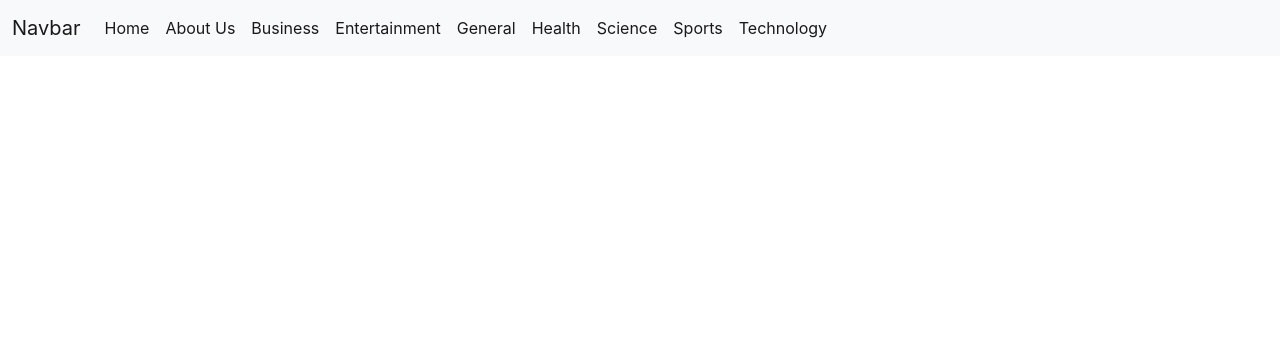
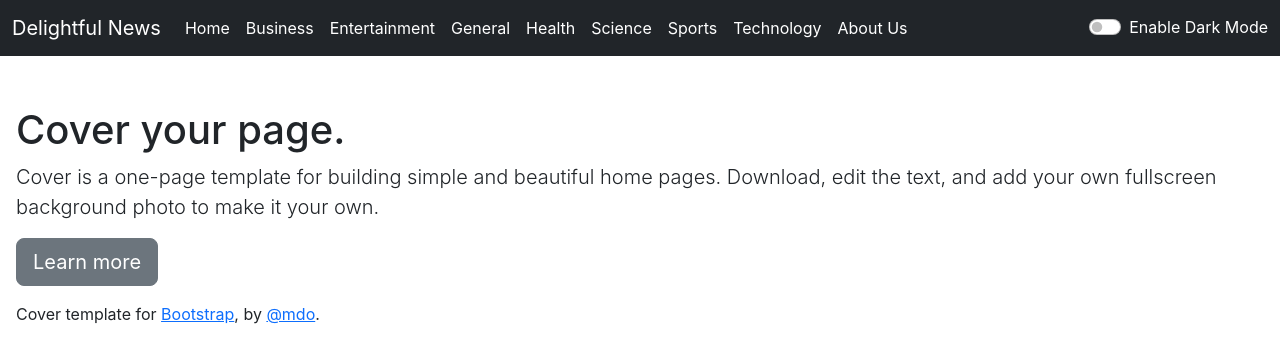
Before and after one commit to Jayesh877/Delightful-News, a React (Create React App) app: page /about in a window 1280 px wide. Shown: the top 362 px of the page. Built offline with nearby package versions, Linux system fonts and the light colour scheme; no server answers.

Commit message:
Added Dark Mode and removed some errors

```diff
--- a/public/index.html
+++ b/public/index.html
@@ -27,7 +27,7 @@
       work correctly both with client-side routing and a non-root public URL.
       Learn how to configure a non-root public URL by running `npm run build`.
     -->
-    <title>React App</title>
+    <title>Delightful-News</title>
   </head>
   <body>
     <noscript>You need to enable JavaScript to run this app.</noscript>
@@ -41,6 +41,8 @@
 
       To begin the development, run `npm start` or `yarn start`.
       To create a production bundle, use `npm run build` or `yarn build`.
+
     -->
+    <script src="https://cdn.jsdelivr.net/npm/bootstrap@5.2.2/dist/js/bootstrap.bundle.min.js" integrity="sha384-OERcA2EqjJCMA+/3y+gxIOqMEjwtxJY7qPCqsdltbNJuaOe923+mo//f6V8Qbsw3" crossorigin="anonymous"></script>
   </body>
 </html>
--- a/src/App.js
+++ b/src/App.js
@@ -8,6 +8,7 @@ import {
   Route
 } from "react-router-dom";
 import LoadingBar from 'react-top-loading-bar';
+import AboutUs from './component/AboutUs';
 
 
 
@@ -15,25 +16,48 @@ import LoadingBar from 'react-top-loading-bar';
 export default function App() {
   const [progress, setProgress] = useState(0)
     let pageSize=5,apiKey=process.env.REACT_APP_NEWS_API;
+    let [color, setcolor] = useState('dark');
+    const toggle=()=>
+    {
+      if(color==='dark')
+      {
+        setcolor('light');
+        // document.body.style.backgroundColor='rgb(2,0,36)';
+        // document.body.style.backgroundColor='#0d0160'
+               // background: rgb(2,0,36);
+// background: linear-gradient(90deg, rgba(2,0,36,1) 0%, rgba(35,9,121,1) 35%, rgba(0,212,255,1) 100%);
+// background-image: linear-gradient(to right, #0a184d, #041a62, #011b77, #061a8c, #1616a1);
+// background-image: radial-gradient(circle, #0a184d, #041a62, #011b77, #061a8c, #1616a1);
+// background-image: linear-gradient(to left top, #000000, #16000d, #1f021b, #20072c, #130f40);
+        document.body.style.backgroundImage=`linear-gradient(to left top, #000000, #16000d, #1f021b, #20072c, #130f40)`;
+      }
+      else
+      {
+        setcolor('dark');
+        // background-image: linear-gradient(to left top, #ffffff, #ffffff, #ffffff, #ffffff, #ffffff);
+        document.body.style.backgroundImage=`linear-gradient(to left top, #ffffff, #ffffff, #ffffff, #ffffff, #ffffff)`;
+      }
+    }
 
     return (
       <div>
       <Router>
-      <Navbar/>
+      <Navbar color={color} toggle={toggle}/>
       <LoadingBar
         color='#f11946'
         progress={progress}
         // onLoaderFinished={() => setProgress()}
       />
       <Routes>
-          <Route exact path="/" element={<News setProgress={setProgress}  id="1" key="m" apikey={apiKey} pageSize={pageSize} country="in" category="general"/>}></Route>
-          <Route exact path="/business" element={<News setProgress={setProgress}  id="2" key="business" apikey={apiKey} pageSize={pageSize} country="in" category="business"/>}></Route>
-          <Route exact path="/entertainment" element={<News setProgress={setProgress}  id="3" key="entertainment" apikey={apiKey} pageSize={pageSize} country="in" category="entertainment"/>}></Route>
-          <Route exact path="/general" element={<News setProgress={setProgress}  id="4" key="general" apikey={apiKey} pageSize={pageSize} country="in" category="general"/>}></Route>
-          <Route exact path="/health" element={<News setProgress={setProgress}  id="5" key="health" apikey={apiKey} pageSize={pageSize} country="in" category="health"/>}></Route>
-          <Route exact path="/science" element={<News setProgress={setProgress}  id="6" key="science" apikey={apiKey} pageSize={pageSize} country="in" category="science"/>}></Route>
-          <Route exact path="/sports" element={<News setProgress={setProgress}  id="7" key="sports" apikey={apiKey} pageSize={pageSize} country="in" category="sports"/>}></Route>
-          <Route exact path="/technology" element={<News setProgress={setProgress}  id="8" key="technology" apikey={apiKey} pageSize={pageSize} country="in" category="technology"/>}></Route>
+          <Route exact path="/" element={<News color={color} setProgress={setProgress}  id="1" key="m" apikey={apiKey} pageSize={pageSize} country="in" category="general"/>}></Route>
+          <Route exact path="/business" element={<News color={color} setProgress={setProgress}  id="2" key="business" apikey={apiKey} pageSize={pageSize} country="in" category="business"/>}></Route>
+          <Route exact path="/entertainment" element={<News color={color} setProgress={setProgress}  id="3" key="entertainment" apikey={apiKey} pageSize={pageSize} country="in" category="entertainment"/>}></Route>
+          <Route exact path="/general" element={<News color={color} setProgress={setProgress}  id="4" key="general" apikey={apiKey} pageSize={pageSize} country="in" category="general"/>}></Route>
+          <Route exact path="/health" element={<News color={color} setProgress={setProgress}  id="5" key="health" apikey={apiKey} pageSize={pageSize} country="in" category="health"/>}></Route>
+          <Route exact path="/science" element={<News color={color} setProgress={setProgress}  id="6" key="science" apikey={apiKey} pageSize={pageSize} country="in" category="science"/>}></Route>
+          <Route exact path="/sports" element={<News color={color} setProgress={setProgress}  id="7" key="sports" apikey={apiKey} pageSize={pageSize} country="in" category="sports"/>}></Route>
+          <Route exact path="/technology" element={<News color={color} setProgress={setProgress}  id="8" key="technology" apikey={apiKey} pageSize={pageSize} country="in" category="technology"/>}></Route>
+          <Route exact path="/about" element={<AboutUs color={color}/>}/>
         </Routes>
 
 
--- /dev/null
+++ b/src/component/AboutUs.js
@@ -0,0 +1,26 @@
+import React from 'react'
+import Navbar from './Navbar'
+
+export default function AboutUs(props) {
+  return (
+    <div>
+        <Navbar/>
+        <div className="cover-container d-flex h-100 p-3 mx-auto flex-column" style={{marginTop: '90px'}}>
+
+      <main role="main" className="inner cover">
+        <h1 className="cover-heading">Cover your page.</h1>
+        <p className="lead">Cover is a one-page template for building simple and beautiful home pages. Download, edit the text, and add your own fullscreen background photo to make it your own.</p>
+        <p className="lead">
+          <a href="#" className="btn btn-lg btn-secondary">Learn more</a>
+        </p>
+      </main>
+
+      <footer className="mastfoot mt-auto">
+        <div className="inner">
+          <p>Cover template for <a href="https://getbootstrap.com/">Bootstrap</a>, by <a href="https://twitter.com/mdo">@mdo</a>.</p>
+        </div>
+      </footer>
+    </div>
+    </div>
+  )
+}
--- a/src/component/Navbar.js
+++ b/src/component/Navbar.js
@@ -2,32 +2,36 @@ import React from 'react'
 import {
   Link
 } from "react-router-dom";
-const Navbar =()=>{
+const Navbar =(props)=>{
+
     return (
-        <nav className="navbar fixed-top navbar-expand-lg bg-light">
+        <nav className={`navbar fixed-top navbar-expand-lg bg-${props.color==='dark'?'light ':'dark'}`}>
         <div className="container-fluid">
-          <Link className="navbar-brand" to="/">Navbar</Link>
+          <Link style={{color:props.color==='dark'?'black':'white'}} className="navbar-brand" to="/">Delightful News</Link>
           <button className="navbar-toggler" type="button" data-bs-toggle="collapse" data-bs-target="#navbarSupportedContent" aria-controls="navbarSupportedContent" aria-expanded="false" aria-label="Toggle navigation">
             <span className="navbar-toggler-icon"></span>
           </button>
-          <div className="collapse navbar-collapse" id="navbarSupportedContent">
-            <ul className="navbar-nav me-auto mb-2 mb-lg-0">
-              <li className="nav-item">
-                <Link className="nav-link active" aria-current="page" to="/">Home</Link>
+          <div className="collapse navbar-collapse" id="navbarSupportedContent" >
+            <ul className="navbar-nav me-auto mb-2 mb-lg-0" >
+              <li className="nav-item" >
+                <Link style={{color:props.color==='dark'?'black':'white'}}className="nav-link active" aria-current="page" to="/">Home</Link>
               </li>
-              <li className="nav-item">
-                <Link className="nav-link active" aria-current="page" to="/about">About Us</Link>
+              <li className="nav-item"><Link style={{color:props.color==='dark'?'black':'white'}} className="nav-link active" aria-current="page" to="/Business">Business</Link></li>
+              <li className="nav-item"><Link style={{color:props.color==='dark'?'black':'white'}} className="nav-link active" aria-current="page" to="/Entertainment">Entertainment</Link></li>
+              <li className="nav-item"><Link style={{color:props.color==='dark'?'black':'white'}} className="nav-link active" aria-current="page" to="/General">General</Link></li>
+              <li className="nav-item"><Link style={{color:props.color==='dark'?'black':'white'}} className="nav-link active" aria-current="page" to="/Health">Health</Link></li>
+              <li className="nav-item"><Link style={{color:props.color==='dark'?'black':'white'}} className="nav-link active" aria-current="page" to="/Science">Science</Link></li>
+              <li className="nav-item"><Link style={{color:props.color==='dark'?'black':'white'}} className="nav-link active" aria-current="page" to="/Sports">Sports</Link></li>
+              <li className="nav-item"><Link style={{color:props.color==='dark'?'black':'white'}} className="nav-link active" aria-current="page" to="/Technology">Technology</Link></li>
+             <li className="nav-item">
+                <Link style={{color:props.color==='dark'?'black':'white'}} className="nav-link active" aria-current="page" to="/about">About Us</Link>
               </li>
-              <li className="nav-item"><Link className="nav-link active" aria-current="page" to="/Business">Business</Link></li>
-              <li className="nav-item"><Link className="nav-link active" aria-current="page" to="/Entertainment">Entertainment</Link></li>
-              <li className="nav-item"><Link className="nav-link active" aria-current="page" to="/General">General</Link></li>
-              <li className="nav-item"><Link className="nav-link active" aria-current="page" to="/Health">Health</Link></li>
-              <li className="nav-item"><Link className="nav-link active" aria-current="page" to="/Science">Science</Link></li>
-              <li className="nav-item"><Link className="nav-link active" aria-current="page" to="/Sports">Sports</Link></li>
-              <li className="nav-item"><Link className="nav-link active" aria-current="page" to="/Technology">Technology</Link></li>
-
             </ul>
-
+            <div className="form-check form-switch" >
+            <input className="form-check-input" onClick={props.toggle} type="checkbox" role="switch" id="flexSwitchCheckDefault"/>
+            <label className="form-check-label" style={{color:props.color==='dark'?'black':'white'}}  htmlFor="flexSwitchCheckDefault">Enable Dark Mode</label>
+            {console.log(props.color,props.color==='white'?'black':'white')}
+          </div>
           </div>
         </div>
       </nav>
--- a/src/component/News.js
+++ b/src/component/News.js
@@ -6,7 +6,13 @@ import InfiniteScroll from 'react-infinite-scroll-component';
 
 const News =(props)=>{
 
+  function capitalizeFirstLetter(str) {
 
+    // converting first letter to uppercase
+    const capitalized = str.charAt(0).toUpperCase() + str.slice(1);
+
+    return capitalized;
+}
   const [articles,setArticles]=useState([]);
   const [page, setPage] = useState(1);
   const [loading, setLoading] = useState(true);
@@ -27,6 +33,7 @@ const News =(props)=>{
       props.setProgress(100);
   }
   useEffect(() => {
+    document.title=`${capitalizeFirstLetter(props.category)} - Delightful News `
     update();
     // eslint-disable-next-line
   }, []);
@@ -73,7 +80,7 @@ const News =(props)=>{
     return (
       <>
 
-        <h2 className="text-center" style={{marginTop: "90px"}}>Delightful News -Top HeadLines </h2>
+        <h2 className="text-center" style={{color:props.color==='dark'?'black':'white',marginTop: "90px"}} >Delightful News -Top HeadLines </h2>
           {loading && <Spinner/>}
         <InfiniteScroll
             dataLength={articles.length} //This is important field to render the next data
@@ -92,7 +99,7 @@ const News =(props)=>{
       {articles.map((element,index)=>{ // what is index this parameter is used to get index value of an array which is provied by map method
          //here occured an error in which my code was calling page 1 in fetchMoreData to know about it goto fetchMoreData function api agian so to sort it  out i used index here but i got the problem and updated it so that's why i am not using index anymore but i am putting it here for future use so if problem occur i will use it again
         return <div className="col-md-4 my-2 " key={element.url}>
-            <NewsItem title={element.title} description={element.description} myurl={element.urlToImage} url={element.url} author={element.author} date={element.publishedAt} name={element.source.name}/>
+            <NewsItem color={props.color} title={element.title} description={element.description} myurl={element.urlToImage} url={element.url} author={element.author} date={element.publishedAt} name={element.source.name}/>
         </div>}
         )
       }
```
Also changed, not shown: src/component/NewsItem.js (+6 -6 lines), src/component/Spinner.gif, 1 other file (tests, documents, lock files or other folders).
